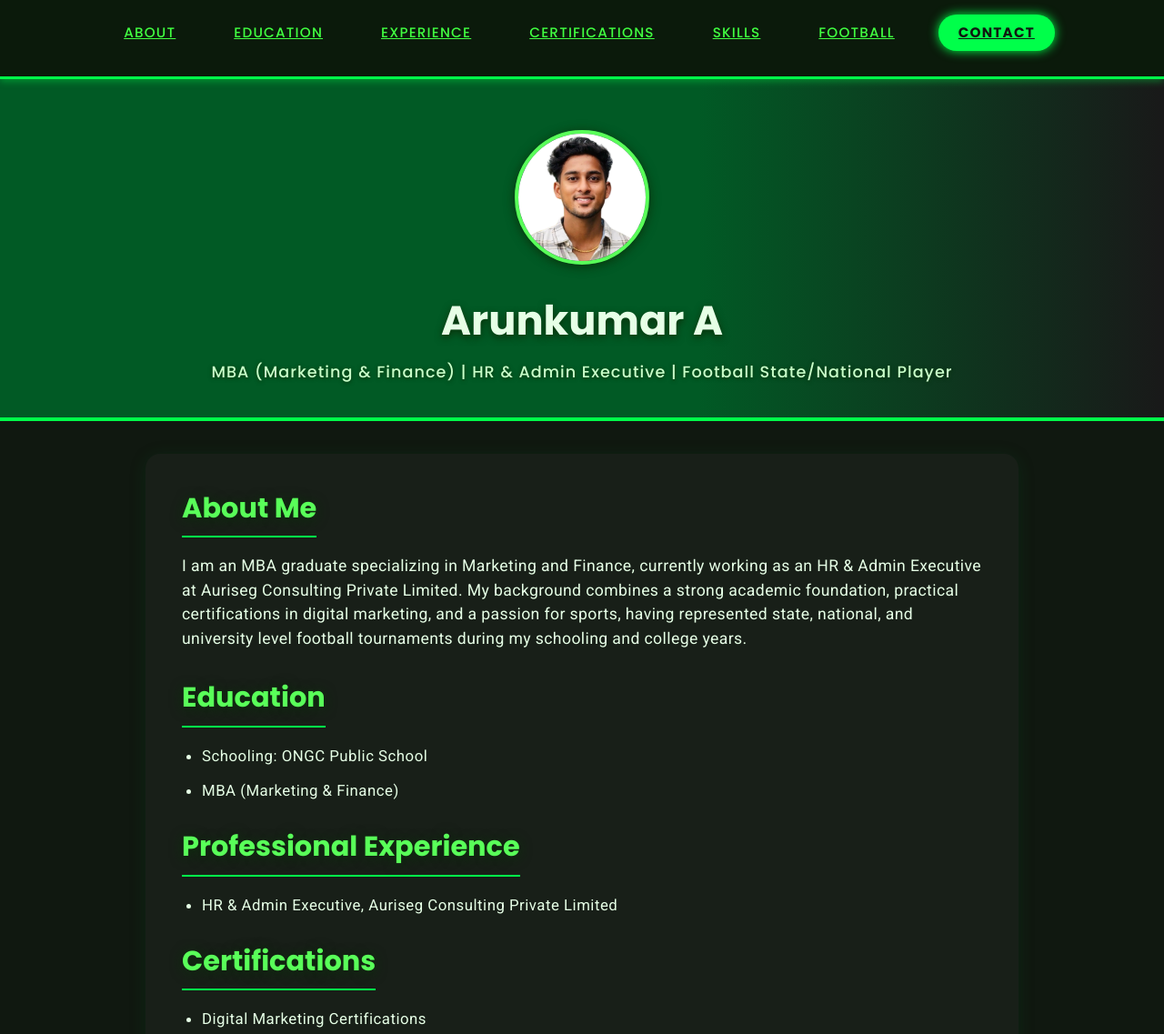
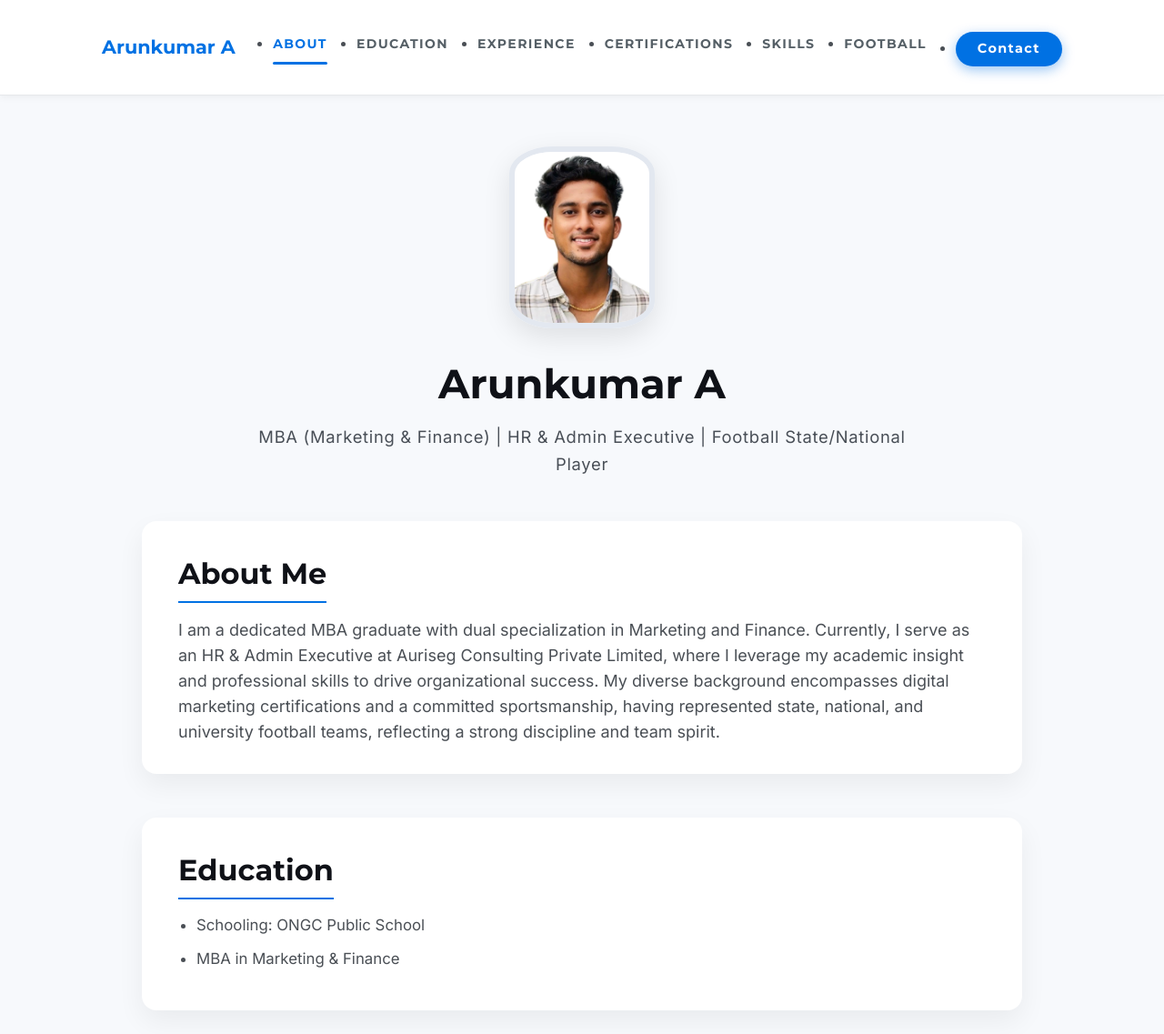
Before and after one commit to arunsr2603-oss/arunkumar.github.io, a plain HTML site: page index.html in a window 1280 px wide. Shown: the top 1137 px of the page at 91% size. Drawn offline with Linux system fonts and the light colour scheme.

Commit message:
New Update index.html

```diff
--- a/index.html
+++ b/index.html
@@ -1,240 +1,266 @@
 <!DOCTYPE html>
 <html lang="en">
-
 <head>
   <meta charset="UTF-8" />
-  <title>Arunkumar A | Portfolio</title>
   <meta name="viewport" content="width=device-width, initial-scale=1" />
+  <title>Arunkumar A | Professional Portfolio</title>
 
-  <!-- Google Fonts -->
-  <link href="https://fonts.googleapis.com/css2?family=Poppins:wght@500;700&family=Roboto&display=swap" rel="stylesheet" />
+  <!-- Import Google Fonts Inter and Montserrat for professional look -->
+  <link href="https://fonts.googleapis.com/css2?family=Inter:wght@400;600;700&family=Montserrat:wght@500;700&display=swap" rel="stylesheet" />
 
   <style>
-    /* Reset margin and padding */
-    * {
+    /* Reset */
+    *, *::before, *::after {
       box-sizing: border-box;
       margin: 0;
       padding: 0;
     }
 
     body {
-      font-family: 'Roboto', sans-serif;
-      background: #101810;
-      color: #e6ffe6;
+      font-family: 'Inter', sans-serif;
+      background-color: #f7f9fc;
+      color: #222;
       line-height: 1.6;
+      font-size: 16px;
+      -webkit-font-smoothing: antialiased;
+      -moz-osx-font-smoothing: grayscale;
+      min-height: 100vh;
+      display: flex;
+      flex-direction: column;
     }
 
+    /* Navigation Bar */
     nav {
       position: sticky;
       top: 0;
-      background: #0b1a0b;
-      border-bottom: 3px solid #00ff4a;
-      z-index: 999;
-      box-shadow: 0 2px 8px rgba(0, 255, 74, 0.4);
-      font-family: 'Poppins', sans-serif;
+      background-color: #ffffff;
+      border-bottom: 1px solid #e6e8eb;
+      box-shadow: 0 2px 8px rgba(0, 0, 0, 0.05);
+      font-family: 'Montserrat', sans-serif;
+      z-index: 1000;
+    }
+
+    nav .nav-container {
+      max-width: 1120px;
+      margin: 0 auto;
+      padding: 1.2rem 2rem;
+      display: flex;
+      justify-content: space-between;
+      align-items: center;
     }
 
     nav ul {
-      max-width: 960px;
-      margin: 0 auto;
+      display: flex;
       list-style: none;
-      display: flex;
-      justify-content: center;
-      gap: 32px;
-      padding: 16px 12px;
-      align-items: center;
+      gap: 2rem;
     }
 
     nav ul li a {
-      font-weight: 500;
-      font-size: 0.95rem;
+      color: #555f66;
+      text-decoration: none;
+      font-weight: 600;
       text-transform: uppercase;
-      letter-spacing: 1.2px;
-      padding: 8px 16px;
-      border-radius: 8px;
-      display: inline-block;
-      color: #41ff41;
-      transition: color 0.3s ease, background-color 0.3s ease, box-shadow 0.3s ease;
+      letter-spacing: 1.4px;
+      font-size: 0.875rem;
+      padding: 0.5rem 0;
+      position: relative;
+      transition: color 0.3s ease;
     }
 
     nav ul li a:hover,
     nav ul li a.active {
-      background-color: #00ff4a;
-      color: #101810;
-      font-weight: 700;
-      box-shadow: 0 0 8px #00ff4a;
+      color: #0071e3;
     }
 
-    /* Special style for Contact button */
-    nav ul li.contact-btn a {
-      background-color: #00ff4a;
-      color: #101810;
-      font-weight: 700;
-      padding: 8px 22px;
-      border-radius: 30px;
-      box-shadow: 0 0 12px #00ff4a;
-      transition: background-color 0.3s ease, color 0.3s ease;
+    nav ul li a.active::after {
+      content: '';
+      position: absolute;
+      bottom: -6px;
+      left: 0;
+      width: 100%;
+      height: 3px;
+      background: #0071e3;
+      border-radius: 2px;
     }
 
-    nav ul li.contact-btn a:hover {
-      background-color: #28d428;
-      color: #e6ffe6;
-      box-shadow: 0 0 20px #28d428;
+    nav .contact-btn a {
+      background-color: #0071e3;
+      color: white;
+      padding: 0.5rem 1.5rem;
+      border-radius: 24px;
+      font-weight: 700;
+      text-transform: none;
+      font-size: 0.9rem;
+      box-shadow: 0 4px 14px rgba(0, 113, 227, 0.4);
+      transition: background-color 0.3s ease;
+      border: none;
+      cursor: pointer;
+      display: inline-block;
     }
 
+    nav .contact-btn a:hover {
+      background-color: #005bb5;
+      box-shadow: 0 6px 20px rgba(0, 91, 181, 0.5);
+    }
+
+    /* Header Section */
     header {
-      background: linear-gradient(90deg, #015a25 60%, #191919 100%);
-      color: #e6ffe6;
-      padding: 56px 0 36px;
+      max-width: 800px;
+      margin: 3.5rem auto 3rem;
       text-align: center;
-      border-bottom: 4px solid #00ff4a;
-      font-family: 'Poppins', sans-serif;
+      padding: 0 1rem;
     }
 
     header img {
-      width: 148px;
-      height: 148px;
-      border-radius: 50%;
-      border: 4px solid #59ff59;
-      box-shadow: 0 2px 12px #0a310a;
-      margin-bottom: 18px;
+      width: 160px;
+      height: 200px;
       object-fit: cover;
+      border-radius: 30% / 15%; /* Oval shape */
+      box-shadow: 0 10px 30px rgba(0,0,0,0.1);
+      margin-bottom: 1.6rem;
+      display: block;
+      margin-left: auto;
+      margin-right: auto;
+      border: 6px solid #e3e8f0;
+      transition: transform 0.3s ease;
+    }
+
+    header img:hover {
+      transform: scale(1.05);
     }
 
     header h1 {
+      font-family: 'Montserrat', sans-serif;
       font-size: 2.8rem;
+      color: #0f1117;
       font-weight: 700;
-      margin-bottom: 6px;
-      text-shadow: 0 3px 8px #0a310a;
+      margin-bottom: 0.5rem;
     }
 
     header p {
+      font-size: 1.15rem;
+      color: #494f57;
       font-weight: 500;
-      font-size: 1.1rem;
-      letter-spacing: 1.05px;
-      color: #c9ffc9;
-      text-shadow: 0 1px 4px #0a310a;
+      letter-spacing: 0.7px;
     }
 
-    .container {
-      max-width: 960px;
-      margin: 36px auto 48px;
-      background: #181f18;
-      border-radius: 16px;
-      box-shadow: 0 3px 18px rgba(1, 90, 37, 0.22);
-      padding: 36px 40px;
+    /* Main container for all sections */
+    main {
+      max-width: 1000px;
+      margin: 0 auto 4rem;
+      padding: 0 1rem;
+      display: flex;
+      flex-direction: column;
+      gap: 3rem;
     }
 
-    h2 {
-      font-family: 'Poppins', sans-serif;
-      color: #59ff59;
-      margin-bottom: 18px;
-      text-shadow: 0 2px 14px #0a310a;
-      font-size: 1.9rem;
-      border-bottom: 2px solid #00ff4a;
-      padding-bottom: 6px;
-      max-width: max-content;
-      margin-left: 0;
+    /* Section Container style - card like */
+    section {
+      background-color: white;
+      padding: 2rem 2.5rem;
+      border-radius: 16px;
+      box-shadow: 0 12px 30px rgba(0,0,0,0.06);
+      color: #222;
+      font-size: 1rem;
     }
 
+    section h2 {
+      font-family: 'Montserrat', sans-serif;
+      font-weight: 700;
+      font-size: 2rem;
+      margin-bottom: 1rem;
+      color: #0f1117;
+      border-bottom: 2.5px solid #0071e3;
+      padding-bottom: 0.3rem;
+      max-width: max-content;
+    }
+
+    section p {
+      font-family: 'Inter', sans-serif;
+      font-weight: 400;
+      font-size: 1.125rem;
+      line-height: 1.55;
+      color: #4a4f55;
+    }
+
+    /* Lists visually distinct */
     ul {
-      padding-left: 22px;
-      margin-bottom: 24px;
+      margin-top: 1rem;
+      padding-left: 1.25rem;
     }
 
     ul li {
-      margin-bottom: 12px;
+      margin-bottom: 0.75rem;
       font-size: 1.05rem;
-      letter-spacing: 0.5px;
+      color: #4a4f55;
+      line-height: 1.5;
+      list-style-type: disc;
     }
 
+    /* Skills badges style */
     .skills {
       display: flex;
       flex-wrap: wrap;
-      gap: 14px;
-      margin-bottom: 24px;
+      gap: 1rem;
+      margin-top: 1.2rem;
     }
 
     .skill-badge {
-      background: #015a25;
-      color: #caffc5;
-      padding: 10px 22px;
+      background-color: #e3e8f0;
+      color: #0f1117;
       border-radius: 24px;
-      font-size: 1rem;
-      display: inline-block;
-      border: 1.8px solid #59ff59;
-      box-shadow: 0 2px 10px #031d09;
+      font-weight: 600;
+      font-size: 0.95rem;
+      padding: 0.6rem 1.25rem;
+      box-shadow: 0 4px 8px rgba(0,0,0,0.1);
+      user-select: none;
       cursor: default;
-      user-select: none;
       transition: background-color 0.3s ease;
     }
 
     .skill-badge:hover {
-      background-color: #1d7b2b;
+      background-color: #ade1ff;
+      color: #004b8d;
     }
 
-    section p {
-      font-size: 1.1rem;
-      line-height: 1.5;
-      margin-bottom: 28px;
-      letter-spacing: 0.4px;
-    }
-
-    /* Contact Section Styling */
+    /* Contact details styling */
     #contact p {
-      font-size: 1.1rem;
-      margin-bottom: 6px;
+      font-size: 1.125rem;
+      margin-bottom: 0.75rem;
       font-weight: 500;
-      letter-spacing: 0.5px;
+      color: #4a4f55;
     }
 
     #contact a,
     #contact .phone {
-      color: #41ff41;
-      font-weight: 700;
+      font-weight: 600;
+      color: #0071e3;
       text-decoration: none;
       transition: color 0.3s ease;
       cursor: pointer;
     }
 
-    #contact a:hover {
-      color: #20bb20;
+    #contact a:hover,
+    #contact .phone:hover {
+      color: #004b8d;
       text-decoration: underline;
     }
 
-    #contact .phone:hover {
-      color: #20bb20;
-      text-decoration: underline;
+    /* Responsive adjustments */
+    @media (max-width: 768px) {
+      nav .nav-container {
+        flex-direction: column;
+        gap: 1rem;
       }
 
-    /* Footer Styling */
-    .footer {
-      text-align: center;
-      font-size: 0.9rem;
-      padding: 28px 0;
-      color: #cccccc;
-      background: #015a25;
-      border-top: 3px solid #191919;
-      font-family: 'Poppins', sans-serif;
-      letter-spacing: 0.5px;
-    }
-
-    /* Responsive */
-    @media (max-width: 760px) {
       nav ul {
+        gap: 1.25rem;
         flex-wrap: wrap;
-        gap: 16px;
-        padding: 12px 10px;
         justify-content: center;
       }
 
-      .container {
-        padding: 24px 18px;
-        margin: 24px auto 42px;
-      }
-
-      h2 {
-        font-size: 1.6rem;
+      section {
+        padding: 1.5rem 1.8rem;
       }
 
       header h1 {
@@ -245,16 +271,20 @@
         font-size: 1rem;
       }
 
-      .skill-badge {
-        font-size: 0.9rem;
-        padding: 8px 18px;
+      .skills {
+        justify-content: center;
       }
     }
   </style>
 </head>
-
 <body>
   <nav>
+    <div class="nav-container">
+      <div class="logo" aria-label="Arunkumar A logo">
+        <a href="#about" style="font-family: 'Montserrat', sans-serif; font-weight: 700; font-size: 1.3rem; color: #0071e3; text-decoration: none;">
+          Arunkumar A
+        </a>
+      </div>
       <ul>
         <li><a href="#about" class="active">About</a></li>
         <li><a href="#education">Education</a></li>
@@ -264,19 +294,20 @@
         <li><a href="#sports">Football</a></li>
         <li class="contact-btn"><a href="#contact">Contact</a></li>
       </ul>
+    </div>
   </nav>
 
   <header>
-    <img src="Photo of arunkumar a.html.png" alt="Photo of Arunkumar A" />
+    <img src="Photo of arunkumar a.html.png" alt="Portrait of Arunkumar A" />
     <h1>Arunkumar A</h1>
     <p>MBA (Marketing & Finance) | HR & Admin Executive | Football State/National Player</p>
   </header>
 
-  <div class="container">
+  <main>
     <section id="about">
       <h2>About Me</h2>
       <p>
-        I am an MBA graduate specializing in Marketing and Finance, currently working as an HR & Admin Executive at Auriseg Consulting Private Limited. My background combines a strong academic foundation, practical certifications in digital marketing, and a passion for sports, having represented state, national, and university level football tournaments during my schooling and college years.
+        I am a dedicated MBA graduate with dual specialization in Marketing and Finance. Currently, I serve as an HR & Admin Executive at Auriseg Consulting Private Limited, where I leverage my academic insight and professional skills to drive organizational success. My diverse background encompasses digital marketing certifications and a committed sportsmanship, having represented state, national, and university football teams, reflecting a strong discipline and team spirit.
       </p>
     </section>
 
@@ -284,7 +315,7 @@
       <h2>Education</h2>
       <ul>
         <li>Schooling: ONGC Public School</li>
-        <li>MBA (Marketing & Finance)</li>
+        <li>MBA in Marketing & Finance</li>
       </ul>
     </section>
 
@@ -317,43 +348,50 @@
     <section id="sports">
       <h2>Football Achievements</h2>
       <ul>
-        <li>Represented State, National, and University level tournaments (School & College)</li>
+        <li>Represented State level football tournaments during schooling years.</li>
+        <li>Participated in National level football championships.</li>
+        <li>Played at University level football competitions.</li>
       </ul>
     </section>
 
     <section id="contact">
       <h2>Contact</h2>
       <p>Email: <a href="mailto:arunsr2603@gmail.com">arunsr2603@gmail.com</a></p>
-      <p>Phone: <span class="phone">+91 9080183128</span></p>
+      <p>Phone: <a href="tel:+919080183128" class="phone">+91 9080183128</a></p>
     </section>
-  </div>
+  </main>
 
-  <div class="footer">
+  <footer class="footer">
     &copy; 2025 Arunkumar A. Portfolio Site.
-  </div>
+  </footer>
 
   <script>
-    // Highlight active nav items based on scroll position
-    const sections = document.querySelectorAll("section");
-    const navLinks = document.querySelectorAll("nav ul li a");
+    // Smooth scroll and active nav link highlight
+    const navLinks = document.querySelectorAll('nav ul li a');
+    const sections = document.querySelectorAll('main section');
 
-    window.addEventListener("scroll", () => {
-      let current = "";
-      sections.forEach((section) => {
-        const sectionTop = section.offsetTop - 80;
-        if (pageYOffset >= sectionTop) {
-          current = section.getAttribute("id");
+    function changeActiveLink() {
+      let index = sections.length;
+      while (--index && window.scrollY + 100 < sections[index].offsetTop) {}
+      navLinks.forEach(link => link.classList.remove('active'));
+      navLinks[index].classList.add('active');
     }
+
+    changeActiveLink();
+    window.addEventListener('scroll', changeActiveLink);
+
+    // Smooth scroll on clicking nav links
+    navLinks.forEach(link => {
+      link.addEventListener('click', e => {
+        e.preventDefault();
+        const targetId = link.getAttribute('href').substring(1);
+        const targetSection = document.getElementById(targetId);
+        window.scrollTo({
+          top: targetSection.offsetTop - 60,
+          behavior: 'smooth'
         });
-
-      navLinks.forEach((link) => {
-        link.classList.remove("active");
-        if (link.getAttribute("href").substring(1) === current) {
-          link.classList.add("active");
-        }
       });
     });
   </script>
 </body>
-
 </html>
```
Lines whose indentation alone changed are shown as unchanged.
